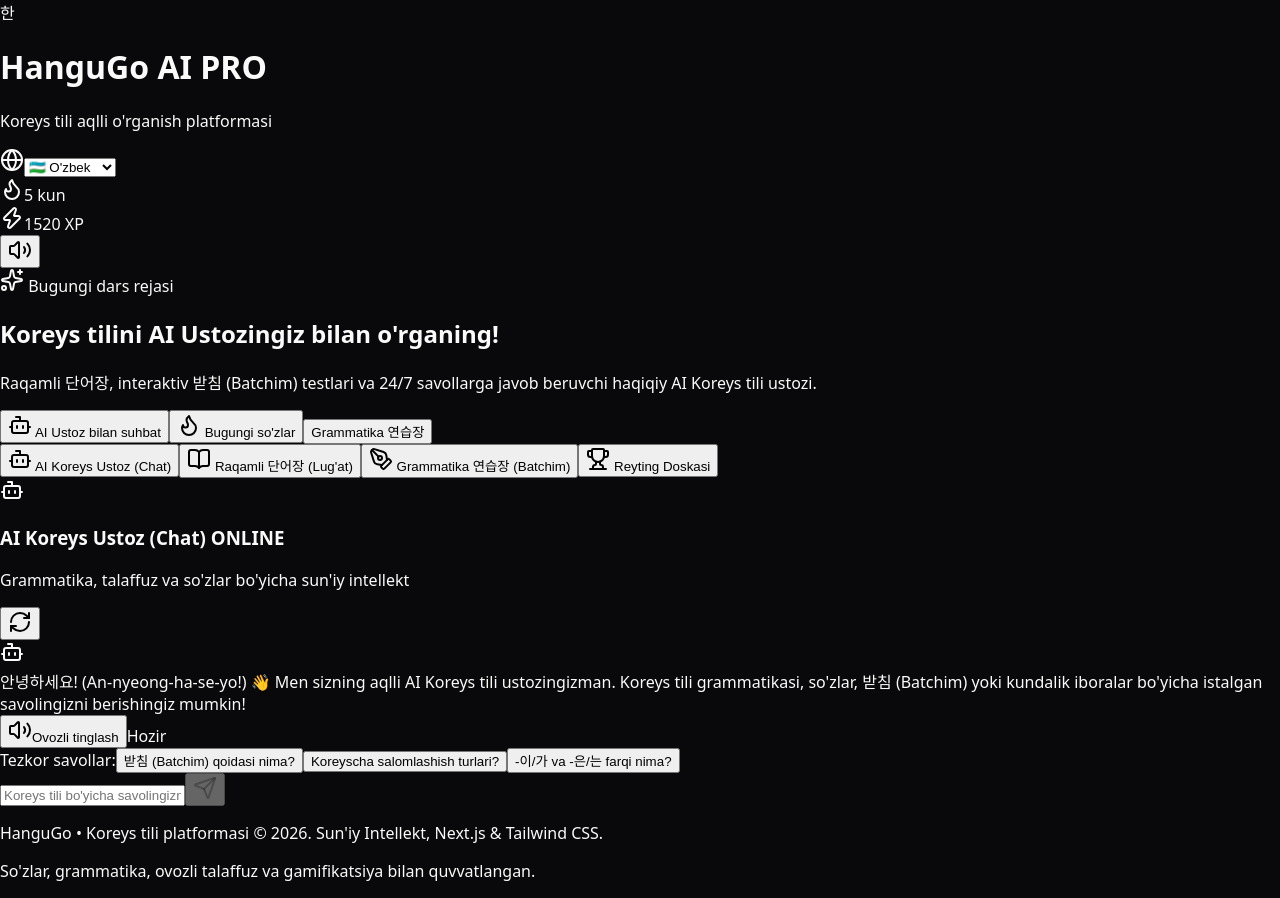
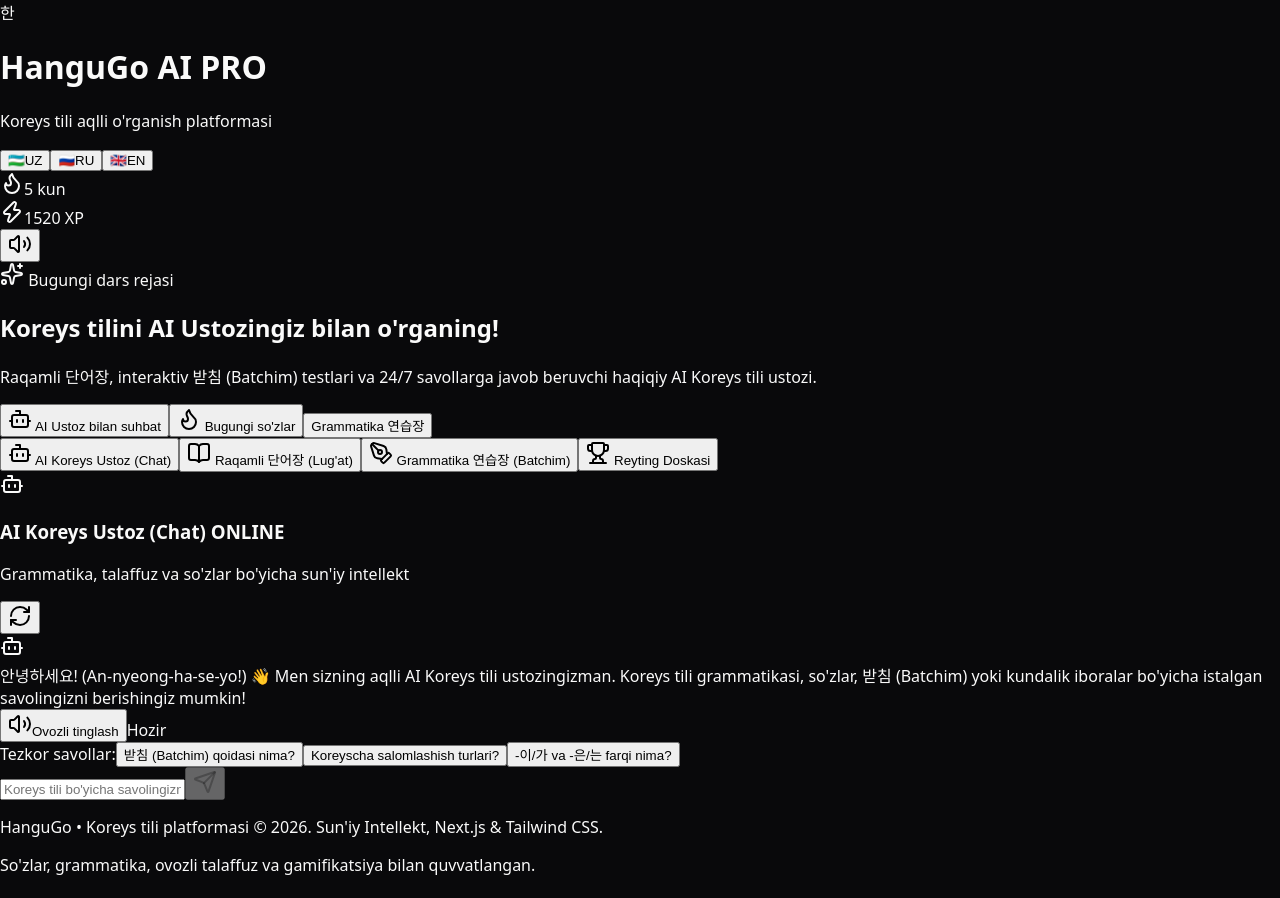
Before and after one commit to begmatovxushnid1-ctrl/korest-tili-platformasi, a Next.js app: page / in a window 1280 px wide. Built offline with nearby package versions, Linux system fonts and the light colour scheme.

Commit message:
Add interactive flag buttons for instant language switching (UZ, RU, EN)

```diff
--- a/src/app/page.tsx
+++ b/src/app/page.tsx
@@ -8,7 +8,7 @@ import AITutorChat from '../components/AITutorChat';
 import { initialWords, grammarExercises, initialLeaderboard } from '../data/mockData';
 import { WordItem, LeaderboardUser } from '../types';
 import { speakKorean } from '../utils/korean';
-import { Flame, Zap, Volume2, BookOpen, PenTool, Trophy, Sparkles, Bot, Globe } from 'lucide-react';
+import { Flame, Zap, Volume2, BookOpen, PenTool, Trophy, Sparkles, Bot } from 'lucide-react';
 import { Language, translations } from '../data/translations';
 
 export default function Home() {
@@ -84,8 +84,8 @@ export default function Home() {
       <div className="relative z-10">
         {/* Top Navbar */}
         <header className="sticky top-0 z-40 bg-zinc-900/80 backdrop-blur-xl border-b border-zinc-800/80 shadow-lg">
-          <div className="max-w-6xl mx-auto px-4 sm:px-6 h-16 flex items-center justify-between">
-            <div className="flex items-center gap-3">
+          <div className="max-w-6xl mx-auto px-4 sm:px-6 h-16 flex items-center justify-between gap-2">
+            <div className="flex items-center gap-3 shrink-0">
               <div className="w-10 h-10 rounded-2xl bg-gradient-to-tr from-rose-600 via-rose-500 to-amber-500 flex items-center justify-center text-white font-black text-xl shadow-lg shadow-rose-600/30">
                 한
               </div>
@@ -97,20 +97,54 @@ export default function Home() {
               </div>
             </div>
 
-            {/* Right Side: Language Switcher + Gamification */}
-            <div className="flex items-center gap-2 sm:gap-3">
-              {/* Language Selector */}
-              <div className="flex items-center bg-zinc-850/90 border border-zinc-700/80 rounded-xl p-0.5 shadow-md">
-                <Globe className="w-3.5 h-3.5 text-zinc-400 ml-2 mr-1" />
-                <select
-                  value={lang}
-                  onChange={(e) => setLang(e.target.value as Language)}
-                  className="bg-transparent text-xs font-bold text-zinc-200 py-1 pr-2 rounded-lg focus:outline-none cursor-pointer"
+            {/* Right Side: Interactive Language Buttons + Gamification */}
+            <div className="flex items-center gap-2 sm:gap-3 flex-wrap justify-end">
+              {/* Language Selector: 3 Clickable Flag Buttons */}
+              <div className="flex items-center bg-zinc-900/90 border border-zinc-700/80 rounded-2xl p-1 shadow-md gap-1">
+                {/* Uzbek */}
+                <button
+                  type="button"
+                  onClick={() => setLang('uz')}
+                  className={`flex items-center gap-1.5 px-2.5 py-1 rounded-xl text-xs font-bold transition-all cursor-pointer ${
+                    lang === 'uz'
+                      ? 'bg-rose-500 text-white shadow-md shadow-rose-500/30 scale-105'
+                      : 'text-zinc-400 hover:text-zinc-200 hover:bg-zinc-800'
+                  }`}
+                  title="O'zbek tili"
                 >
-                  <option value="uz" className="bg-zinc-900 text-white">🇺🇿 O&apos;zbek</option>
-                  <option value="ru" className="bg-zinc-900 text-white">🇷🇺 Русский</option>
-                  <option value="en" className="bg-zinc-900 text-white">🇬🇧 English</option>
-                </select>
+                  <span className="text-sm">🇺🇿</span>
+                  <span className="hidden sm:inline">UZ</span>
+                </button>
+
+                {/* Russian */}
+                <button
+                  type="button"
+                  onClick={() => setLang('ru')}
+                  className={`flex items-center gap-1.5 px-2.5 py-1 rounded-xl text-xs font-bold transition-all cursor-pointer ${
+                    lang === 'ru'
+                      ? 'bg-rose-500 text-white shadow-md shadow-rose-500/30 scale-105'
+                      : 'text-zinc-400 hover:text-zinc-200 hover:bg-zinc-800'
+                  }`}
+                  title="Русский язык"
+                >
+                  <span className="text-sm">🇷🇺</span>
+                  <span className="hidden sm:inline">RU</span>
+                </button>
+
+                {/* English */}
+                <button
+                  type="button"
+                  onClick={() => setLang('en')}
+                  className={`flex items-center gap-1.5 px-2.5 py-1 rounded-xl text-xs font-bold transition-all cursor-pointer ${
+                    lang === 'en'
+                      ? 'bg-rose-500 text-white shadow-md shadow-rose-500/30 scale-105'
+                      : 'text-zinc-400 hover:text-zinc-200 hover:bg-zinc-800'
+                  }`}
+                  title="English"
+                >
+                  <span className="text-sm">🇬🇧</span>
+                  <span className="hidden sm:inline">EN</span>
+                </button>
               </div>
 
               {/* Streak */}
@@ -132,6 +166,7 @@ export default function Home() {
                 <span>{points} XP</span>
               </div>
 
+              {/* Korean Speech Button */}
               <button
                 onClick={() => speakKorean('안녕하세요! 한국어 공부를 환영합니다.')}
                 className="p-2 bg-zinc-800/90 hover:bg-zinc-700 text-rose-400 rounded-xl transition-all cursor-pointer border border-zinc-700/60 shadow-md"
```
